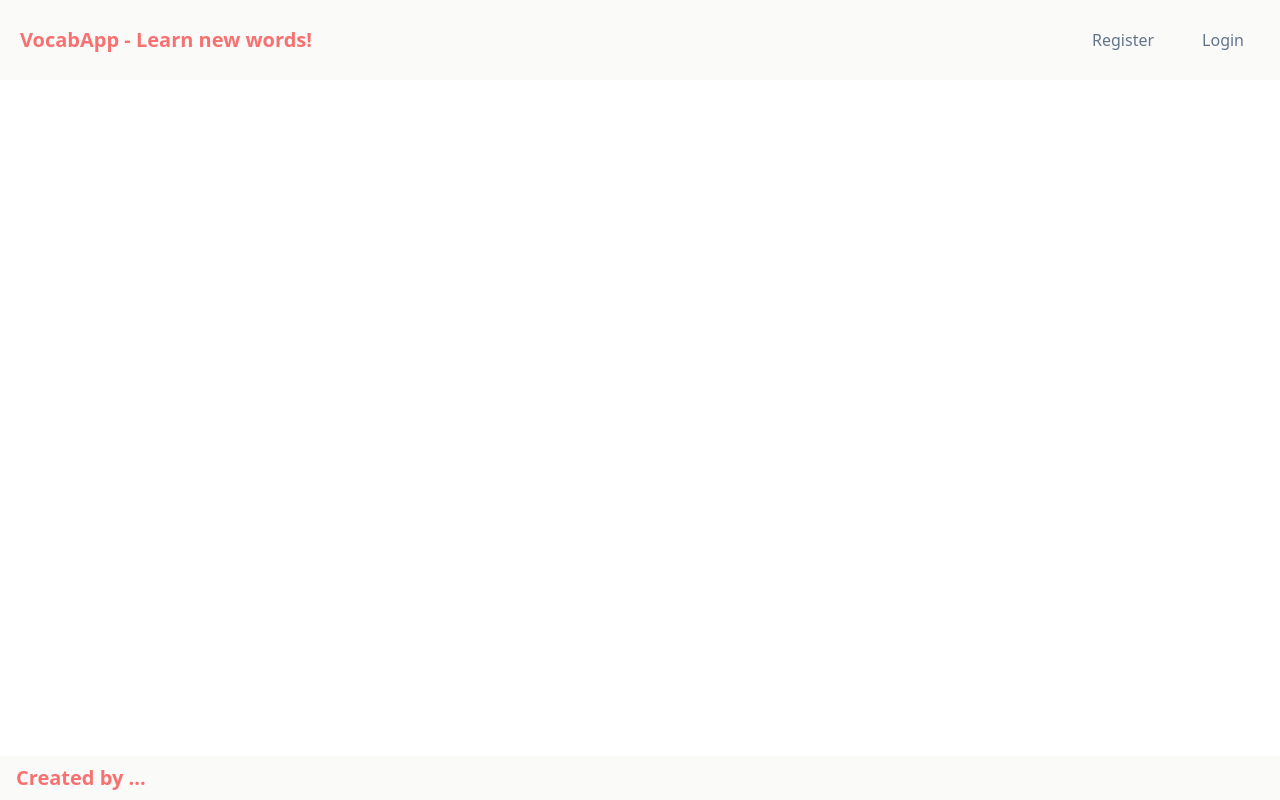
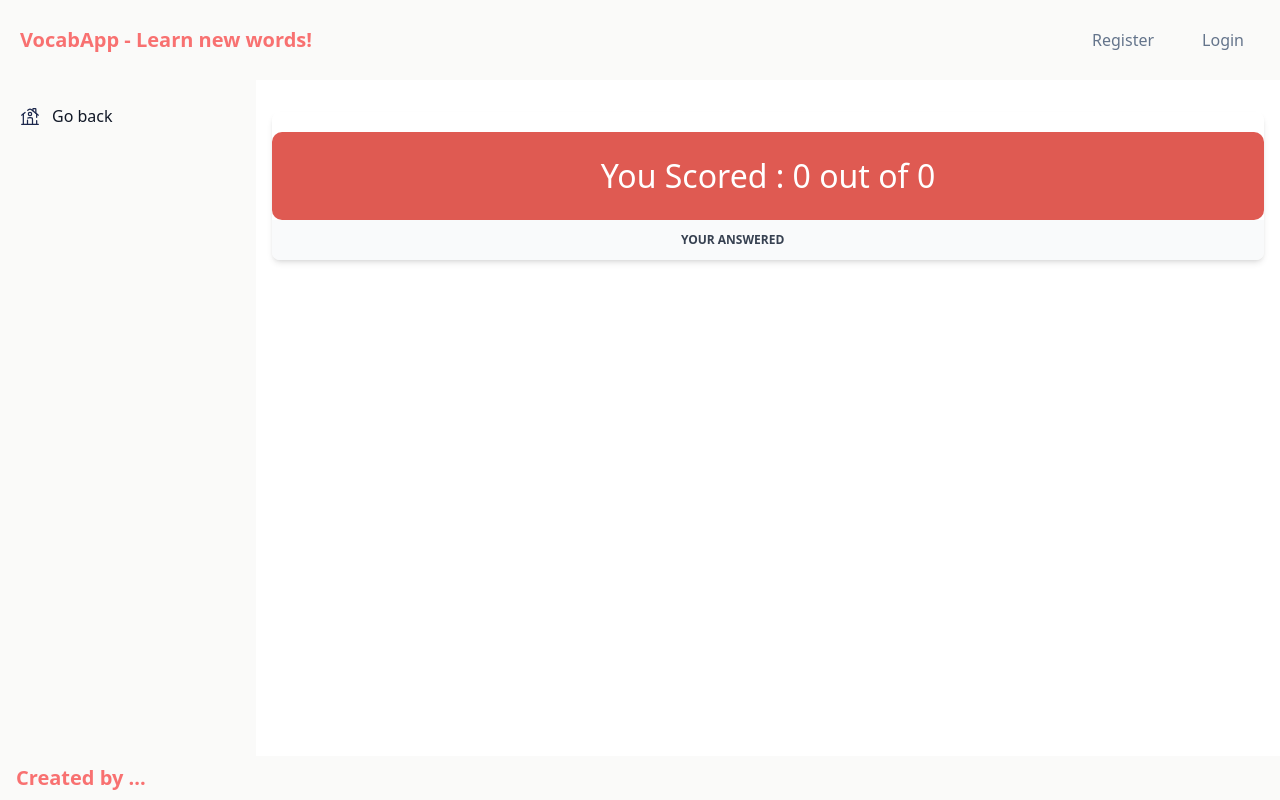
Before and after one commit to romansabechkine/LearnForeignWords, an Angular app: page /score in a window 1280 px wide. Before the commit this address led to /. Built offline with nearby package versions, Linux system fonts and the light colour scheme.

Commit message:
Commit Change SCORE  25/09

```diff
--- a/src/app/app-routing.module.ts
+++ b/src/app/app-routing.module.ts
@@ -5,6 +5,7 @@ import { RegisterComponent } from './auth/register/register.component';
 import { HomeComponent } from './home/home.component';
 import { VocabularyComponent } from './home/vocabulary/vocabulary.component';
 import { QuizzComponent } from './quizz/quizz.component';
+import {ScoreComponent} from "./score/score.component";
 
 
 const routes: Routes = [
@@ -12,7 +13,8 @@ const routes: Routes = [
   {path: 'register', component: RegisterComponent},
   {path: 'login', component: LoginComponent},
   {path: 'vocabulary', component: VocabularyComponent},
-  {path: 'quizz', component: QuizzComponent}
+  {path: 'quizz', component: QuizzComponent},
+  {path: 'score', component: ScoreComponent}
 
 ];
 
--- a/src/app/home/home.component.html
+++ b/src/app/home/home.component.html
@@ -16,4 +16,5 @@
     <app-vocabulary *ngIf="languageWasChoosen && categoryWasChoosen" [vocabulary]="vocabulary">
 
     </app-vocabulary>
+
 </div>
--- a/src/app/quizz/quizz.component.html
+++ b/src/app/quizz/quizz.component.html
@@ -25,10 +25,8 @@
           </div>
         <button class="btn-submit" (click)="finishQuizz()">Finish Quizz</button>
     </div>
-    <div *ngIf="quizzIsFinished" class="home">
-        <app-score [userQuizzAnswers]="userQuizzAnswers">
-
-        </app-score>
-    </div>
+  <div *ngIf="quizzIsFinished" class="home">
+    <app-score [score]="score" [answerCount]="answerCount" [userQuizzAnswers]="userQuizzAnswers"></app-score>
+  </div>
 
 </div>
--- a/src/app/quizz/quizz.component.ts
+++ b/src/app/quizz/quizz.component.ts
@@ -1,33 +1,31 @@
-import { Component, OnInit } from '@angular/core';
-import { VocabularyService } from '../services/vocabulary/vocabulary.service';
-import { Quizz, UserAnswer, Vocabulary } from '../services/types';
+import {Component, OnInit} from '@angular/core';
+import {VocabularyService} from '../services/vocabulary/vocabulary.service';
+import {Quizz, UserAnswer, Vocabulary} from '../services/types';
+import {Router} from "@angular/router";
 
 @Component({
   selector: 'app-quizz',
   templateUrl: './quizz.component.html',
   styleUrls: ['./quizz.component.scss']
 })
-export class QuizzComponent implements OnInit{
+export class QuizzComponent implements OnInit {
+  vocabulary!: Vocabulary
+  initialWords: [string, string][] = []
+  clonedWords: [string, string][] = []
+  shuffledClonedWords: [string, string][] = []
+  clonedAnswers: string[] = []
+  quizzData: Quizz[] = []
+  quizzElement!: Quizz
+  userQuizzAnswers: UserAnswer[] = []
+  quizzIsFinished: boolean = false
+  answerCount: number = 0;
+  score: number = 0;
 
-  vocabulary!: Vocabulary
-
-  initialWords: [string, string][] = []
-  clonedWords : [string, string][] = []
-  shuffledClonedWords : [string, string][] = []
-  clonedAnswers: string[] = []
-
-  quizzData: Quizz[] = []
-
-  quizzElement!: Quizz
-
-  userQuizzAnswers: UserAnswer[] = []
-
-  quizzIsFinished: boolean = false
-
-  constructor(private vocabularyService: VocabularyService){}
+  constructor(private vocabularyService: VocabularyService, private router: Router) {
+  }
 
 
-  ngOnInit(){
+  ngOnInit() {
     //this.quizzIsFinished = false
     //console.log(this.quizzIsFinished)
     this.vocabulary = this.vocabularyService.vocabulary[0]
@@ -35,7 +33,9 @@ export class QuizzComponent implements OnInit{
     this.clonedWords = [...this.initialWords]
     this.shuffledClonedWords = [...this.initialWords]
     this.shuffleArray(this.shuffledClonedWords)
-    this.clonedAnswers = this.clonedWords.map((wordpair) => {return wordpair[1]})
+    this.clonedAnswers = this.clonedWords.map((wordpair) => {
+      return wordpair[1]
+    })
     console.log("Voc in quizz")
     console.log(this.vocabulary)
     console.log("Shuffled words")
@@ -46,24 +46,27 @@ export class QuizzComponent implements OnInit{
     this.quizzElement = this.quizzData[0]
   }
 
-  ngOnChanges(){
+  ngOnChanges() {
     this.quizzElement
   }
+
   /* Randomize array in-place using Durstenfeld shuffle algorithm */
-  shuffleArray(array:any[]) {
+  shuffleArray(array: any[]) {
     for (var i = array.length - 1; i >= 0; i--) {
-        var j = Math.floor(Math.random() * (i + 1));
-        var temp = array[i];
-        array[i] = array[j];
-        array[j] = temp;
+      var j = Math.floor(Math.random() * (i + 1));
+      var temp = array[i];
+      array[i] = array[j];
+      array[j] = temp;
     }
   }
 
-  makeQuizz(array: [string, string][]):Quizz[]{
-    return array.map((wordpair: [string, string], i:number) => {
-      let answersWithoutCorrect: string[] = this.clonedAnswers.filter((el) => {return el !== wordpair[1]})
+  makeQuizz(array: [string, string][]): Quizz[] {
+    return array.map((wordpair: [string, string], i: number) => {
+      let answersWithoutCorrect: string[] = this.clonedAnswers.filter((el) => {
+        return el !== wordpair[1]
+      })
       this.shuffleArray(answersWithoutCorrect)
-      let answersForQuizz: string[] = answersWithoutCorrect.slice(0,3)
+      let answersForQuizz: string[] = answersWithoutCorrect.slice(0, 3)
       answersForQuizz.push(wordpair[1])
       this.shuffleArray(answersForQuizz)
       return {
@@ -77,10 +80,10 @@ export class QuizzComponent implements OnInit{
 
   iterI: number = 0
 
-  nextQuizzElement(i: number, question: string, answer: string, correctAnswer: string){
+  nextQuizzElement(i: number, question: string, answer: string, correctAnswer: string) {
     console.log(i)
-    console.log(this.quizzData.length-1)
-    if(i <= this.quizzData.length-1){
+    console.log(this.quizzData.length - 1)
+    if (i <= this.quizzData.length - 1) {
       let userAnswer = {
         id: i,
         question: question,
@@ -89,11 +92,12 @@ export class QuizzComponent implements OnInit{
       }
       this.userQuizzAnswers.push(userAnswer)
       this.iterI += 1
-      this.quizzElement = this.quizzData[i+1]
+      this.quizzElement = this.quizzData[i + 1]
       console.log(this.quizzElement)
 
-      if(i === this.quizzData.length-1){
+      if (i === this.quizzData.length - 1) {
         this.quizzIsFinished = true
+        this.finishQuizz()
       }
     }
     console.log(this.quizzIsFinished)
@@ -101,14 +105,20 @@ export class QuizzComponent implements OnInit{
 
   }
 
-  styleBin(id:number):boolean{
+  styleBin(id: number): boolean {
     return id <= this.iterI
   }
 
-  finishQuizz(){
-    return this.quizzIsFinished = true
+  finishQuizz() {
+    const score = this.userQuizzAnswers.reduce((acc, answer) =>
+      acc + (answer.userAnswer === answer.correctAnswer ? 1 : 0), 0);
+    const answerCount = this.userQuizzAnswers.length;
+    this.router.navigate(['/score', {
+      score: score,
+      answerCount: answerCount,
+      userQuizzAnswers: JSON.stringify(this.userQuizzAnswers)
+    }]);
   }
 
 
-
 }
--- a/src/app/score/score.component.html
+++ b/src/app/score/score.component.html
@@ -1,10 +1,16 @@
+<div class="flex-grow sm:ml-64 mt-24 mb-10">
+  <app-sidebar-for-quizz></app-sidebar-for-quizz>
   <div class="home">
     <div class="relative overflow-x-auto shadow-md sm:rounded-lg">
+      <div class="score-banner " [ngClass]="getBackgroundColor()">
+        <p>You Scored : {{ score }} out of {{ answerCount }}</p>
+      </div>
       <table class="w-full text-sm text-left rtl:text-right text-gray-500">
+
         <thead class="text-xs text-gray-700 uppercase bg-gray-50">
         <tr>
-                    <th class="px-6 py-3">{{language1}}</th>
-                    <th class="px-6 py-3">{{language2}}</th>
+          <th class="px-6 py-3">{{ language1 }}</th>
+          <th class="px-6 py-3">{{ language2 }}</th>
           <th class="px-6 py-3">Your answered</th>
         </tr>
         </thead>
@@ -15,9 +21,11 @@
           <td class="px-6 py-4">{{ el.correctAnswer }}</td>
           <td class="px-6 py-4"
               [ngClass]="{'correct-answer': el.userAnswer === el.correctAnswer, 'falsy-answer': el.userAnswer !== el.correctAnswer }"
-                    >{{ el.userAnswer }}</td>
+          >{{ el.userAnswer }}
+          </td>
         </tr>
         </tbody>
       </table>
     </div>
   </div>
+</div>
--- a/src/app/score/score.component.scss
+++ b/src/app/score/score.component.scss
@@ -9,3 +9,23 @@
 .falsy-answer{
     @apply  bg-red-200
 }
+
+.score-banner {
+  color: white;
+  text-align: center;
+  padding: 20px;
+  font-size: 2em;
+  margin-top: 20px;
+  border-radius: 10px;
+}
+
+.bg-green-300 {
+  background-color: #4CAF50;
+}
+
+.bg-yellow-300 {
+  background-color: #FFEB3B;
+}
+.bg-red-300 {
+  background-color: #df5a52;
+}
--- a/src/app/score/score.component.ts
+++ b/src/app/score/score.component.ts
@@ -1,5 +1,6 @@
-import { Component, Input } from '@angular/core';
-import { UserAnswer } from '../services/types';
+import {Component, Input} from '@angular/core';
+import {UserAnswer} from '../services/types';
+import {ActivatedRoute} from "@angular/router";
 
 @Component({
   selector: 'app-score',
@@ -7,10 +8,29 @@ import { UserAnswer } from '../services/types';
   styleUrls: ['./score.component.scss']
 })
 export class ScoreComponent {
-
-  @Input() userQuizzAnswers!: UserAnswer[]
-
+  @Input() score: number = 0;
+  @Input() answerCount: number = 0;
+  @Input() userQuizzAnswers: UserAnswer[] = [];
   language1: string | null = localStorage.getItem("language1")
   language2: string | null = localStorage.getItem("language2")
 
+
+  constructor(private route: ActivatedRoute) {}
+
+  ngOnInit(): void {
+    this.route.paramMap.subscribe(params => {
+      this.score = +params.get('score')!;
+      this.answerCount = +params.get('answerCount')!;
+      this.userQuizzAnswers = JSON.parse(params.get('userQuizzAnswers')!);
+    });
   }
+  getBackgroundColor(): string {
+    const percentage = (this.score / this.answerCount) * 100;
+    if (percentage >= 80) {
+      return 'bg-green-300';
+    } else if (percentage >= 50) {
+      return 'bg-yellow-300';
+    } else {
+      return 'bg-red-300';
+    }
+  }}
```
Lines whose indentation alone changed are shown as unchanged.
